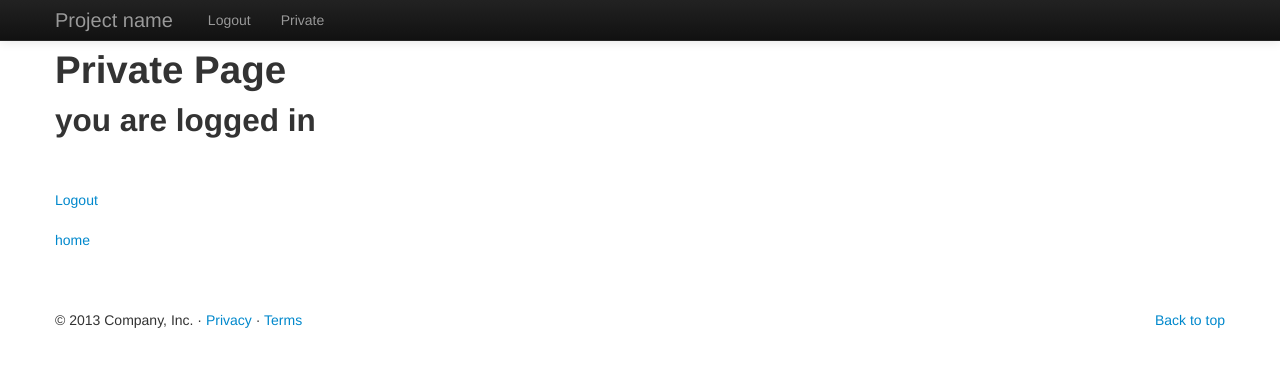
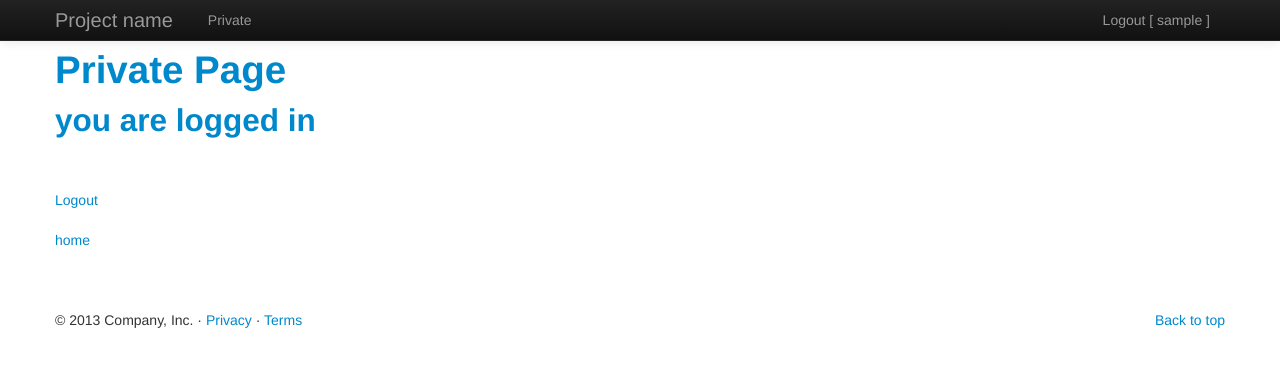
Before and after one commit to ddehghan/django-bootstrap-starter-project2, a Django app: page /private in a window 1280 px wide. Shown: the top 367 px of the page. Run offline with Django 3.2, Linux system fonts and the light colour scheme; the visitor is signed in with stand-in values (Sample User, id 1); parts of the project's set-up code (start-up, migrations or seed data) failed here and were passed over.

Commit message:
pull login name to the right

```diff
--- a/website/templates/theme/top_nav.html
+++ b/website/templates/theme/top_nav.html
@@ -10,16 +10,17 @@
 
             <div class="nav-collapse collapse">
                 <ul class="nav">
+                    <li><a href="/private">Private</a></li>
+                </ul>
 
+                <ul class="nav pull-right">
                     <li>
                         {% if user.is_authenticated %}
-                            <a href="{% url "logout" %}">Logout</a>
+                            <a href="{% url "logout" %}">Logout [ {{ user }} ]
                         {% else %}
                             <a href="{% url "login" %}">Login</a>
                         {% endif %}
                     </li>
-
-                    <li><a href="/private">Private</a></li>
                 </ul>
             </div>
             <!--/.nav-collapse -->
```
